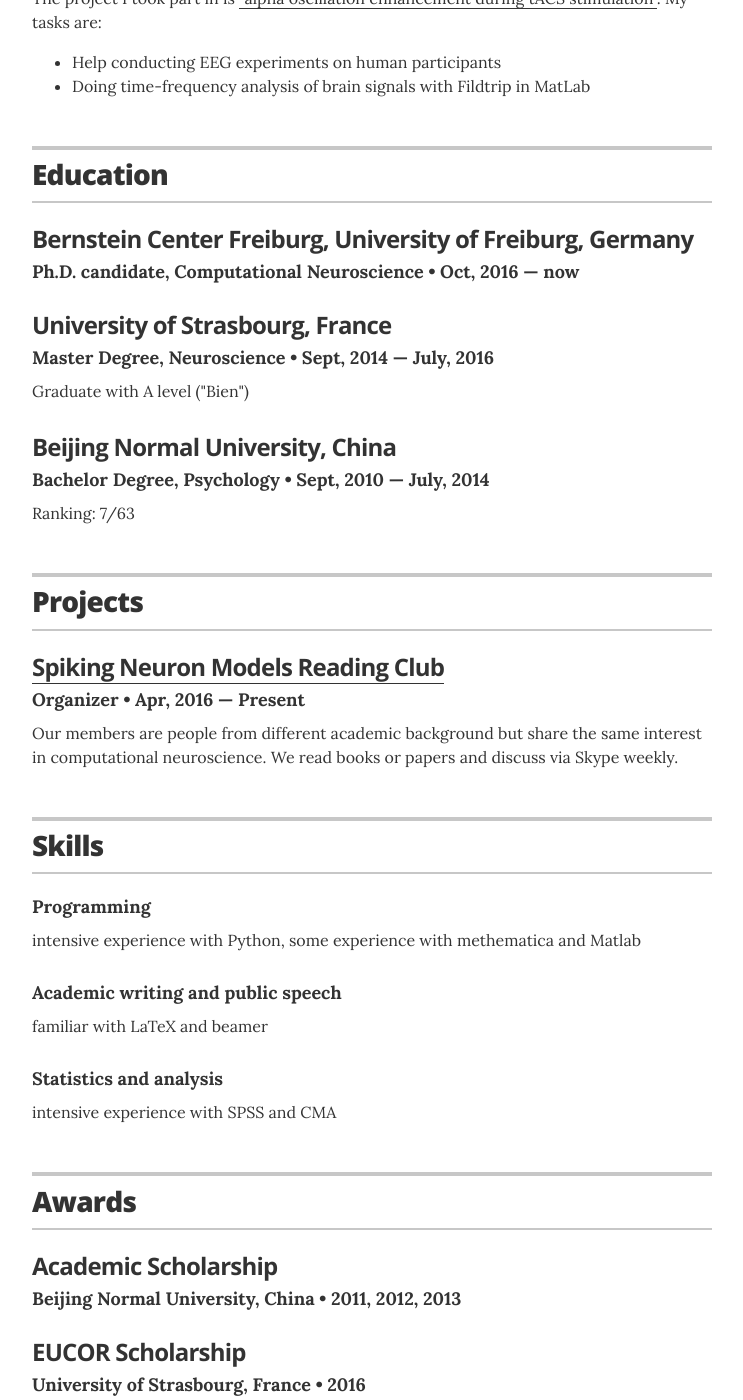
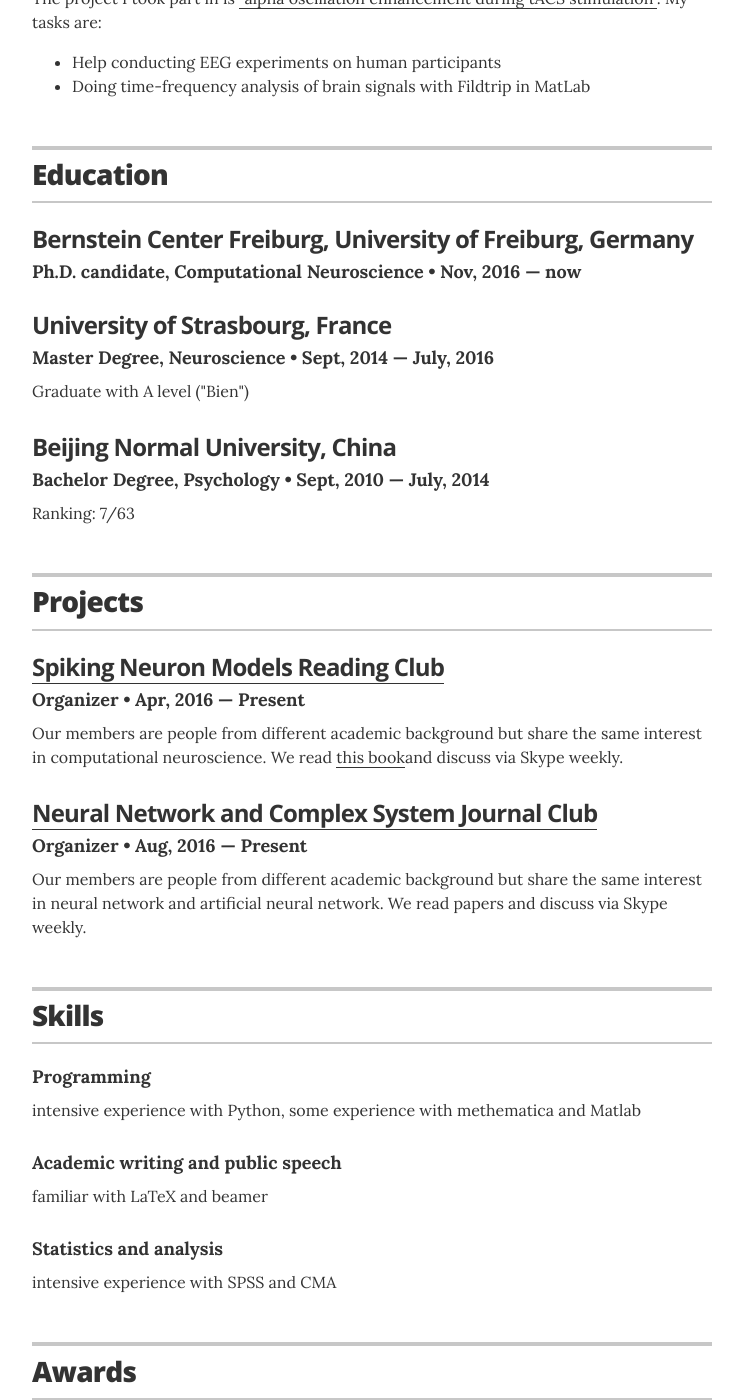
Before and after one commit to ErbB4/erbb4.github.io, a Jekyll site: the page built from index.html, in a window 1280 px wide and 1400 px high, scrolled down 1514 px. Shown: the whole window, without its empty margins (268-1011 px from the left). Built offline with Jekyll 4.4.1, drawn with Linux system fonts in a browser that asks for light colours.

Commit message:
projects

```diff
--- a/_layouts/resume.html
+++ b/_layouts/resume.html
@@ -108,7 +108,7 @@
 
         <div class="resume-item" itemscope itemprop="alumniOf" itemtype="http://schema.org/CollegeOrUniversity">
           <h3 class="resume-item-title" itemprop="name">Bernstein Center Freiburg, University of Freiburg, Germany</h3>
-          <h4 class="resume-item-details" itemprop="description">Ph.D. candidate, Computational Neuroscience &bull; Oct, 2016 &mdash; now</h4>
+          <h4 class="resume-item-details" itemprop="description">Ph.D. candidate, Computational Neuroscience &bull; Nov, 2016 &mdash; now</h4>
         </div>
 
         <div class="resume-item" itemscope itemprop="alumniOf" itemtype="http://schema.org/CollegeOrUniversity">
@@ -138,7 +138,13 @@
         <div class="resume-item">
           <h3 class="resume-item-title"><a href="http://neuronstar.cc/articles/#spiking-neuron-models-reading-club">Spiking Neuron Models Reading Club</a></h3>
           <h4 class="resume-item-details"> Organizer &bull; Apr, 2016 &mdash; Present</h4>
-          <p class="resume-item-copy">Our members are people from different academic background but share the same interest in computational neuroscience. We read books or papers and discuss via Skype weekly.</p>
+          <p class="resume-item-copy">Our members are people from different academic background but share the same interest in computational neuroscience. We read <a href="https://books.google.de/books?hl=en&lr=&id=Rs4oc7HfxIUC&oi=fnd&pg=PR11&dq=spiking+neuron+models&ots=2QgYASaHR9&sig=oPtU7j64SqTOlAIxyzVRl-IK8Z4#v=onepage&q=spiking%20neuron%20models&f=false">this book</a>and discuss via Skype weekly.</p>
+        </div>
+
+        <div class="resume-item">
+          <h3 class="resume-item-title"><a href="https://reading-club.github.io/">Neural Network and Complex System Journal Club</a></h3>
+          <h4 class="resume-item-details"> Organizer &bull; Aug, 2016 &mdash; Present</h4>
+          <p class="resume-item-copy">Our members are people from different academic background but share the same interest in neural network and artificial neural network. We read papers and discuss via Skype weekly.</p>
         </div>
 
       </section>
```
